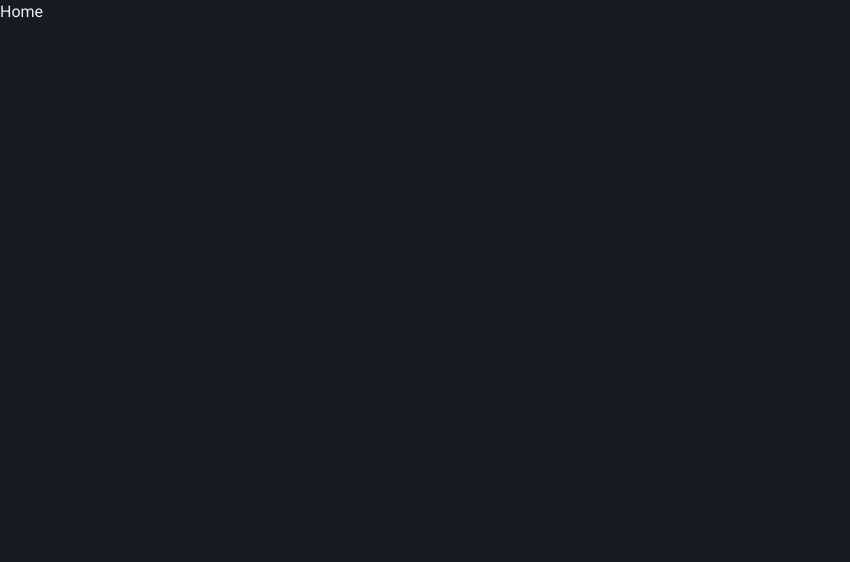
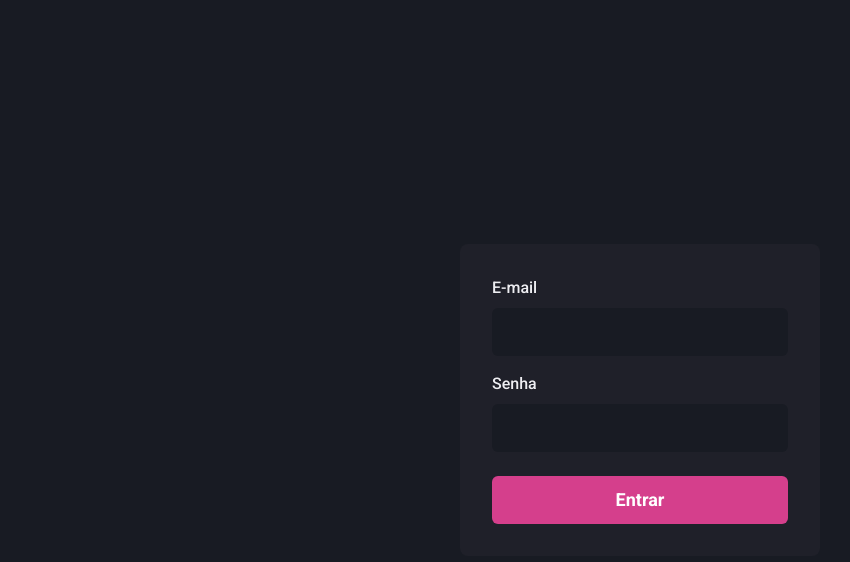
Before and after one commit to GabriellMatias/DashGo-Website, a Next.js app: page / in a window 1280 px wide. Shown: the top 562 px of the page, without its empty margins (0-850 px from the left). Built offline with nearby package versions, Linux system fonts and the light colour scheme.

Commit message:
:hammer: Style: Finished home page styling

```diff
--- /dev/null
+++ b/src/components/Form/Input.tsx
@@ -0,0 +1,31 @@
+import {
+	Input,
+	FormControl,
+	FormLabel,
+	InputProps as ChakraInputProps,
+} from '@chakra-ui/react'
+
+interface InputProps extends ChakraInputProps {
+	name: string
+	label?: string
+}
+
+export function InputComponent({ name, label, ...rest }: InputProps) {
+	return (
+		<FormControl>
+			{!!label && <FormLabel htmlFor={name}>{label}</FormLabel>}
+			<Input
+				name={name}
+				id={name}
+				focusBorderColor="pink.500"
+				bg="gray.900"
+				variant={'filled'}
+				_hover={{
+					bgColor: 'gray.700',
+				}}
+				size="lg"
+				{...rest}
+			/>
+		</FormControl>
+	)
+}
--- a/src/pages/index.tsx
+++ b/src/pages/index.tsx
@@ -1,7 +1,28 @@
+import { Button, Flex, Stack } from '@chakra-ui/react'
+import { InputComponent } from '../components/Form/Input'
+
 export default function Home() {
 	return (
-		<>
-			<h1>Home</h1>
-		</>
+		<Flex w="100vw" h="100vh" align="center" justify="center">
+			<Flex
+				as="form"
+				w="100%"
+				maxWidth={360}
+				bg="gray.800"
+				p="8"
+				borderRadius={8}
+				flexDir="column"
+			>
+				<Stack spacing={4}>
+					<InputComponent type="email" name="email" label="E-mail" />
+
+					<InputComponent type="password" name="password" label="Senha" />
+				</Stack>
+
+				<Button type="submit" mt="6" colorScheme="pink" size="lg">
+					Entrar
+				</Button>
+			</Flex>
+		</Flex>
 	)
 }
```
